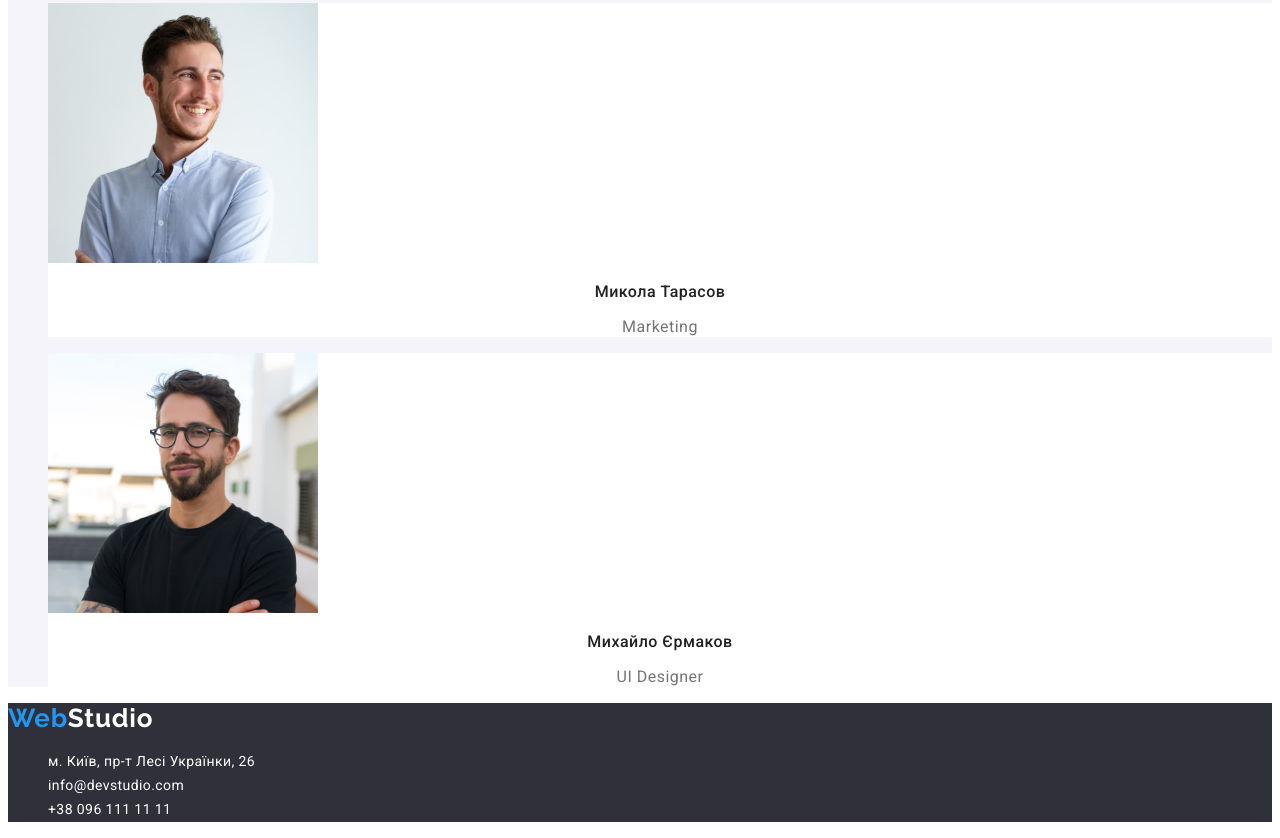
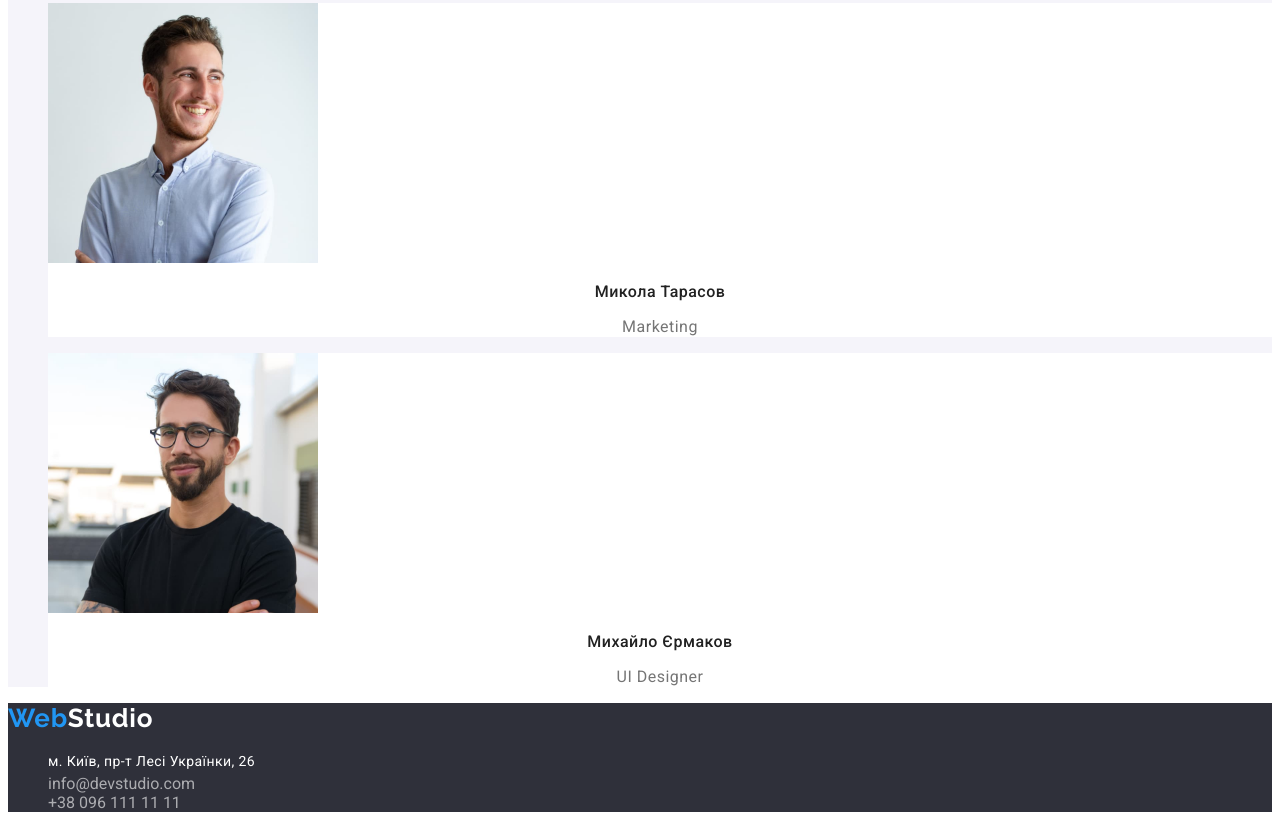
Before and after one commit to LexusGr/goit-markup-hw-02, a plain HTML site: page index.html in a window 1280 px wide. Shown: the part 2451-3289 px from the top of the page. Drawn offline with Linux system fonts and the light colour scheme.

Commit message:
add footer color

```diff
--- a/css/styles.css
+++ b/css/styles.css
@@ -222,7 +222,9 @@ body {
   letter-spacing: 0.03em;
   color: var(--primery-wight);
 }
-
+.address-contlink {
+  color: var(--therd-text-color);
+}
 /* portfolio */
 .portfolio {
   background-color: var(--primery-background-color);
--- a/index.html
+++ b/index.html
@@ -116,8 +116,8 @@
                         rel="noopener noreferrer nofollow">м. Київ, пр-т Лесі
                         Українки, 26</a>
                 </li>
-                <li class="address-item"><a class="address-link link" href="">info@devstudio.com</a></li>
-                <li class="address-item"><a class="address-link link" href="">+38 096 111 11 11</a></li>
+                <li class="address-item"><a class="address-contlink link" href="">info@devstudio.com</a></li>
+                <li class="address-item"><a class="address-contlink link" href="">+38 096 111 11 11</a></li>
             </ul>
         </address>
     </footer>
```
Also changed, not shown: portfolio.html (+2 -2 lines).
